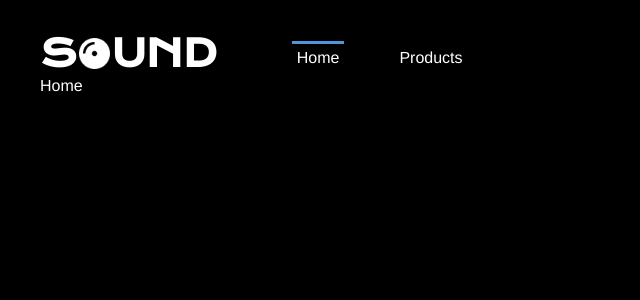
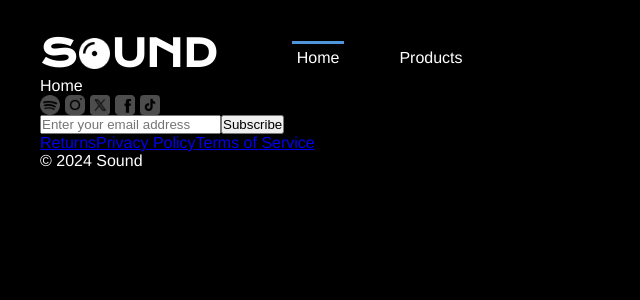
Before and after one commit to marielle-lopez/e-shop, a React (Vite) app: page / in a window 1280 px wide. Shown: the top 300 px of the page, without its empty margins (0-640 px from the left). Built offline with nearby package versions, Linux system fonts and the light colour scheme.

Commit message:
added routes to pages in footer

```diff
--- a/src/App.jsx
+++ b/src/App.jsx
@@ -5,6 +5,10 @@
 import Header from "./containers/Header/Header";
 import HomePage from "./pages/HomePage/HomePage";
 import ProductsPage from "./pages/ProductsPage/ProductsPage";
+import Footer from "./components/Footer/Footer";
+import ReturnsPage from "./pages/ReturnsPage/ReturnsPage";
+import PrivacyPolicyPage from "./pages/PrivacyPolicyPage/PrivacyPolicyPage";
+import TermsOfServicePage from "./pages/TermsOfServicePage/TermsOfServicePage";
 
 function App() {
   return (
@@ -14,7 +18,11 @@
         <Routes>
           <Route path="/" element={<HomePage />} />
           <Route path="/products" element={<ProductsPage />} />
+          <Route path="/returns" element={<ReturnsPage />} />
+          <Route path="/privacy-policy" element={<PrivacyPolicyPage />} />
+          <Route path="/terms-of-service" element={<TermsOfServicePage />} />
         </Routes>
+        <Footer />
       </BrowserRouter>
     </>
   );
```
